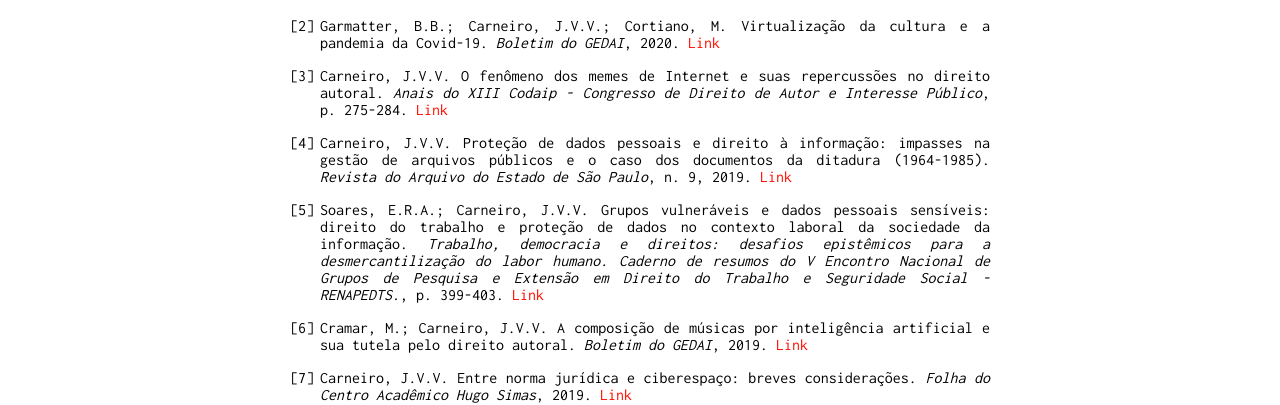
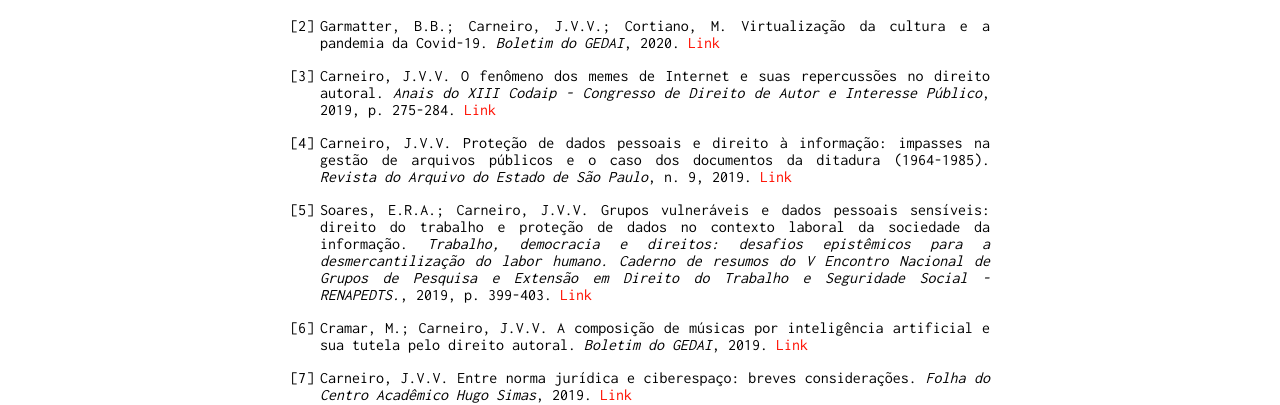
Before and after one commit to joaovvcarneiro/joaovvcarneiro.github.io, a Jekyll site: the page built from index.md, in a window 1280 px wide. Shown: the part 525-930 px from the top of the page. Built offline with Jekyll 4.4.1, drawn with Linux system fonts in a browser that asks for light colours.

Commit message:
Update index.md

```diff
--- a/index.md
+++ b/index.md
@@ -23,11 +23,11 @@
 
 2. Garmatter, B.B.; Carneiro, J.V.V.; Cortiano, M. Virtualização da cultura e a pandemia da Covid-19. _Boletim do GEDAI_, 2020. [Link](https://www.gedai.com.br/virtualizacao-da-cultura-e-a-pandemia-da-covid-19/)
 
-3. Carneiro, J.V.V. O fenômeno dos memes de Internet e suas repercussões no direito autoral. _Anais do XIII Codaip - Congresso de Direito de Autor e Interesse Público_, p. 275-284. [Link](https://www.gedai.com.br/wp-content/uploads/2020/06/Anais-XIII-CODAIP_Marcos-Wachowicz_eletr%C3%B4nico.pdf)
+3. Carneiro, J.V.V. O fenômeno dos memes de Internet e suas repercussões no direito autoral. _Anais do XIII Codaip - Congresso de Direito de Autor e Interesse Público_, 2019, p. 275-284. [Link](https://www.gedai.com.br/wp-content/uploads/2020/06/Anais-XIII-CODAIP_Marcos-Wachowicz_eletr%C3%B4nico.pdf)
 
 4. Carneiro, J.V.V. Proteção de dados pessoais e direito à informação: impasses na gestão de arquivos públicos e o caso dos documentos da ditadura (1964-1985). _Revista do Arquivo do Estado de São Paulo_, n. 9, 2019. [Link](http://www.arquivoestado.sp.gov.br/revista_do_arquivo/09/artigo_03.php)
 
-5. Soares, E.R.A.; Carneiro, J.V.V. Grupos vulneráveis e dados pessoais sensíveis: direito do trabalho e proteção de dados no contexto laboral da sociedade da informação. _Trabalho, democracia e direitos: desafios epistêmicos para a desmercantilização do labor humano. Caderno de resumos do V Encontro Nacional de Grupos de Pesquisa e Extensão em Direito do Trabalho e Seguridade Social - RENAPEDTS._, p. 399-403. [Link](https://e657d93b-ac76-4975-bf49-44ee619f576e.filesusr.com/ugd/1ec049_b433b976800e444d9a243ed9fea5d72a.pdf)
+5. Soares, E.R.A.; Carneiro, J.V.V. Grupos vulneráveis e dados pessoais sensíveis: direito do trabalho e proteção de dados no contexto laboral da sociedade da informação. _Trabalho, democracia e direitos: desafios epistêmicos para a desmercantilização do labor humano. Caderno de resumos do V Encontro Nacional de Grupos de Pesquisa e Extensão em Direito do Trabalho e Seguridade Social - RENAPEDTS._, 2019, p. 399-403. [Link](https://e657d93b-ac76-4975-bf49-44ee619f576e.filesusr.com/ugd/1ec049_b433b976800e444d9a243ed9fea5d72a.pdf)
 
 6. Cramar, M.; Carneiro, J.V.V. A composição de músicas por inteligência artificial e sua tutela pelo direito autoral. _Boletim do GEDAI_, 2019. [Link](http://www.gedai.com.br/outubro-de-2019/a-composicao-de-musicas-por-inteligencia-artificial-e-sua-tutela-pelo-direito-autoral/)
 
```
